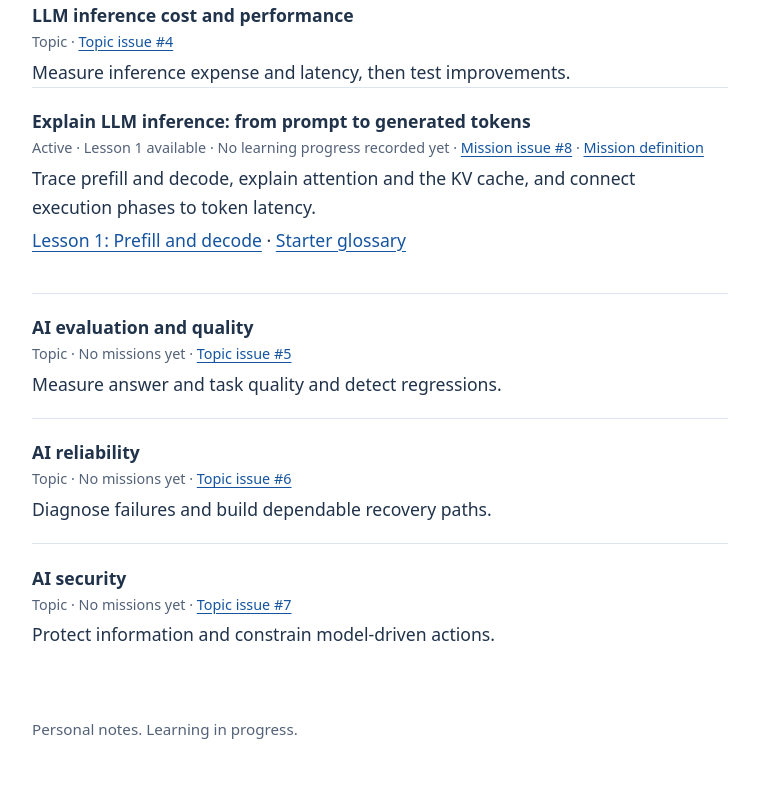
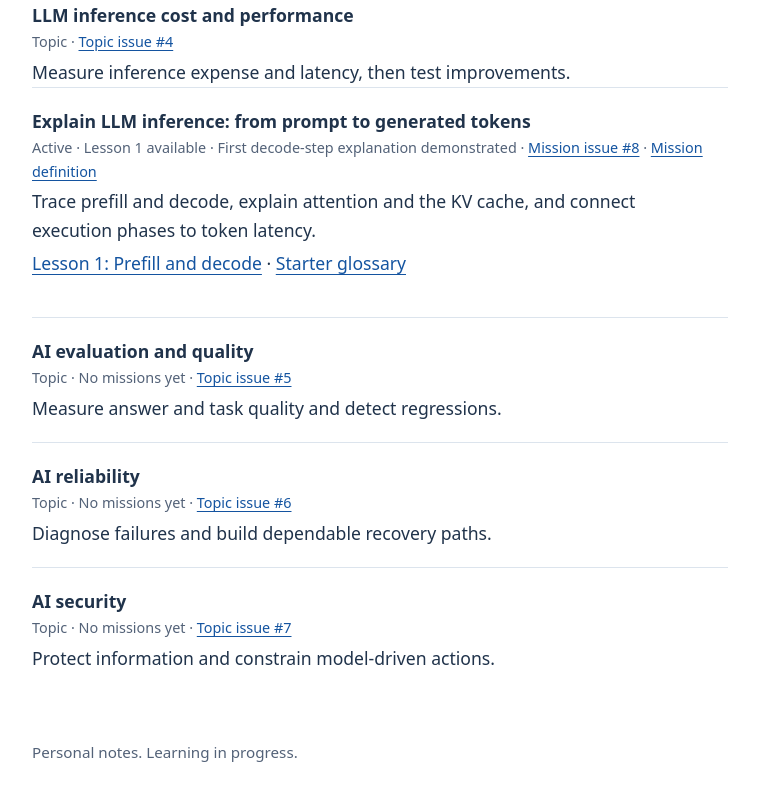
Before and after one commit to geoberle/learning, a plain HTML site: page docs/index.html in a window 1280 px wide. Shown: the part 784-1585 px from the top of the page, without its empty margins (260-1019 px from the left). Drawn offline with Linux system fonts and the light colour scheme.

Commit message:
Record understanding of the first decode step

```diff
--- a/docs/index.html
+++ b/docs/index.html
@@ -40,7 +40,7 @@
         <li><strong>LLM workflows and agents</strong><span class="status">Topic · No missions yet · <a href="https://github.com/geoberle/learning/issues/3">Topic issue #3</a></span><p>Coordinate models, tools, workflows, and people.</p></li>
         <li><strong>LLM inference cost and performance</strong><span class="status">Topic · <a href="https://github.com/geoberle/learning/issues/4">Topic issue #4</a></span><p>Measure inference expense and latency, then test improvements.</p>
           <ul>
-            <li><strong>Explain LLM inference: from prompt to generated tokens</strong><span class="status">Active · Lesson 1 available · No learning progress recorded yet · <a href="https://github.com/geoberle/learning/issues/8">Mission issue #8</a> · <a href="https://github.com/geoberle/learning/blob/main/docs/ai/llm-inference/MISSION.md">Mission definition</a></span><p>Trace prefill and decode, explain attention and the KV cache, and connect execution phases to token latency.</p><p><a href="ai/llm-inference/lessons/0001-one-token-at-a-time.html">Lesson 1: Prefill and decode</a> · <a href="ai/llm-inference/reference/glossary.html">Starter glossary</a></p></li>
+            <li><strong>Explain LLM inference: from prompt to generated tokens</strong><span class="status">Active · Lesson 1 available · First decode-step explanation demonstrated · <a href="https://github.com/geoberle/learning/issues/8">Mission issue #8</a> · <a href="https://github.com/geoberle/learning/blob/main/docs/ai/llm-inference/MISSION.md">Mission definition</a></span><p>Trace prefill and decode, explain attention and the KV cache, and connect execution phases to token latency.</p><p><a href="ai/llm-inference/lessons/0001-one-token-at-a-time.html">Lesson 1: Prefill and decode</a> · <a href="ai/llm-inference/reference/glossary.html">Starter glossary</a></p></li>
           </ul>
         </li>
         <li><strong>AI evaluation and quality</strong><span class="status">Topic · No missions yet · <a href="https://github.com/geoberle/learning/issues/5">Topic issue #5</a></span><p>Measure answer and task quality and detect regressions.</p></li>
```
Also changed, not shown: 2 other files.
